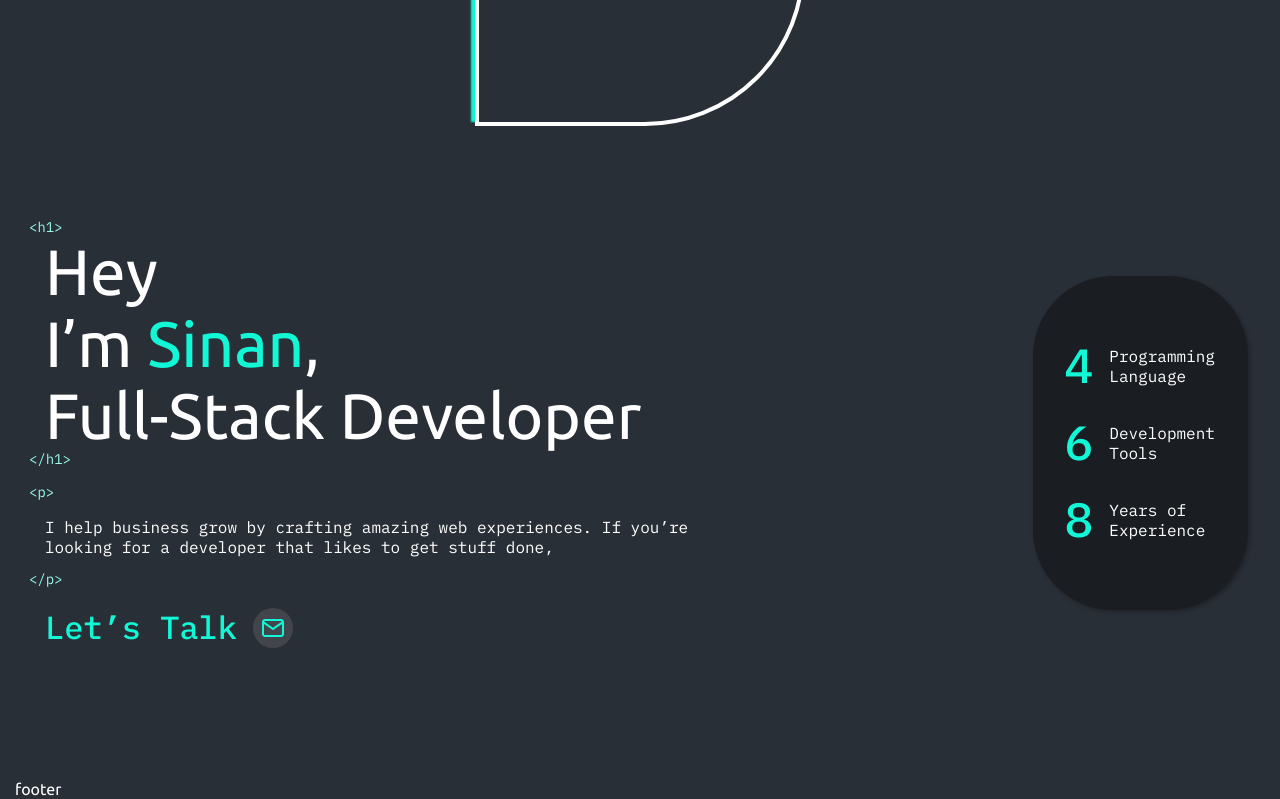
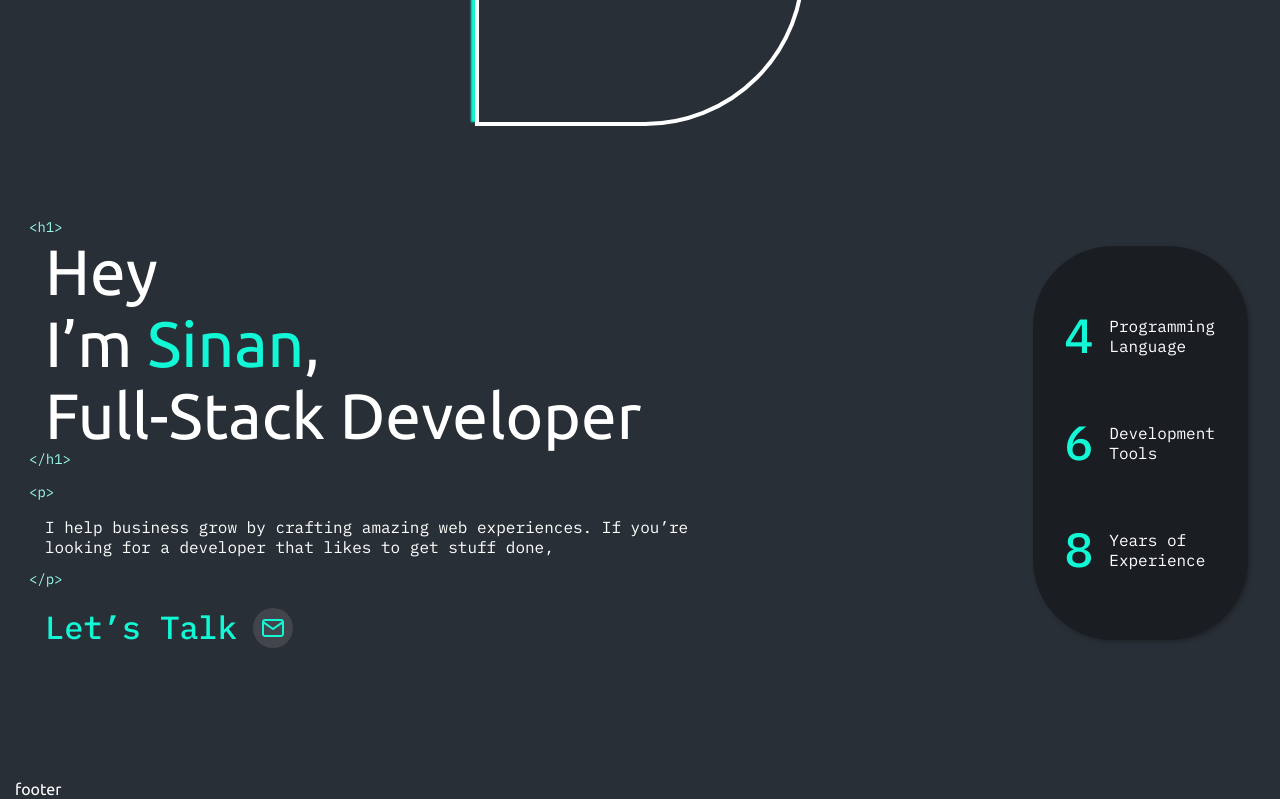
Before and after one commit to Laeissteel/yakoffdev, a plain HTML site: page index.html in a window 1280 px wide. Shown: the part 839-1638 px from the top of the page. Drawn offline with Linux system fonts and the light colour scheme.

Commit message:
Chamge gap .hero__present-list

```diff
--- a/css/style.css
+++ b/css/style.css
@@ -186,7 +186,7 @@
   max-width: 215px;
 
   display: flex;
-  gap: 15px;
+  gap: 45px;
   flex-direction: column;
   justify-content: space-between;
 
```
